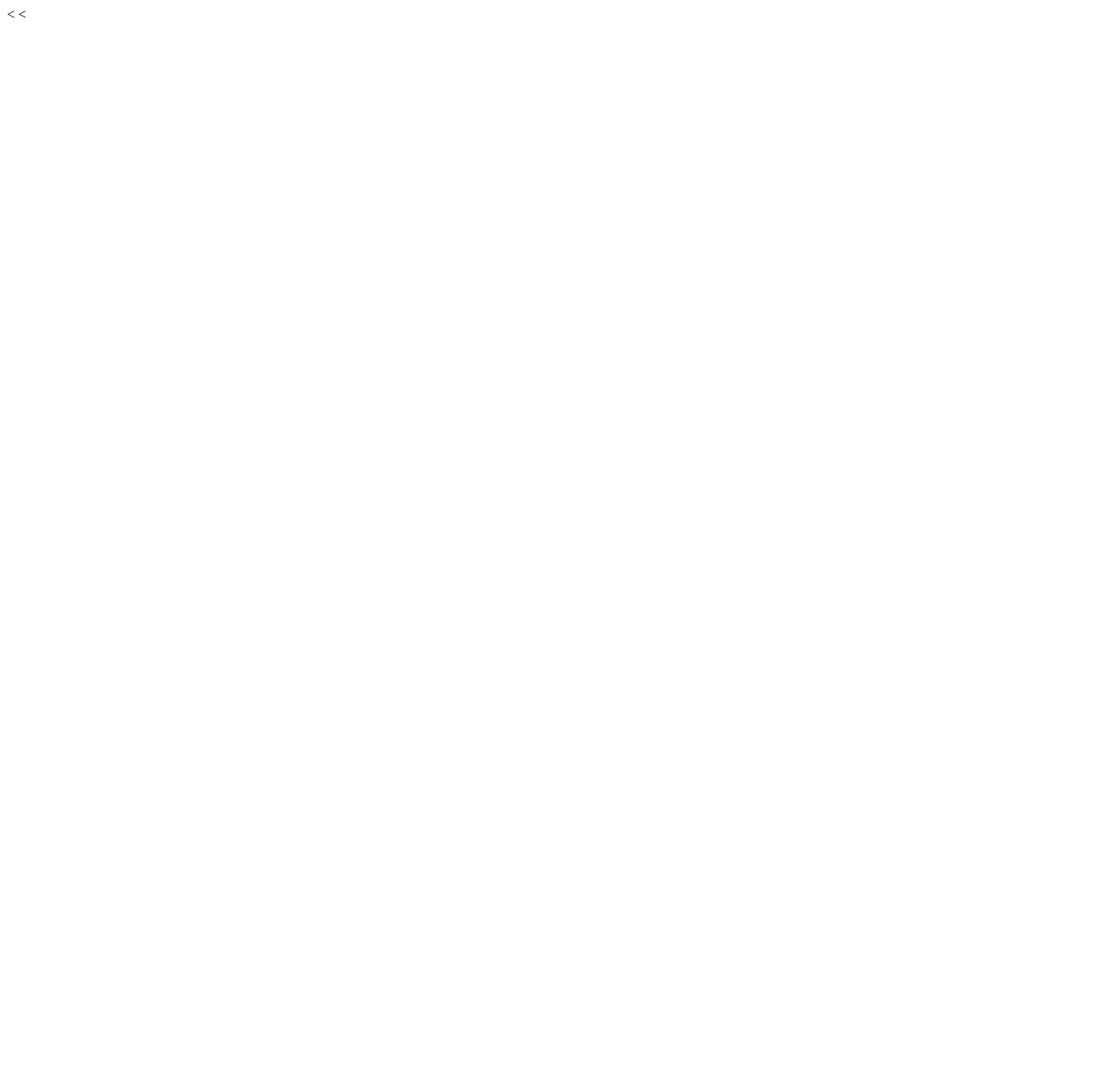
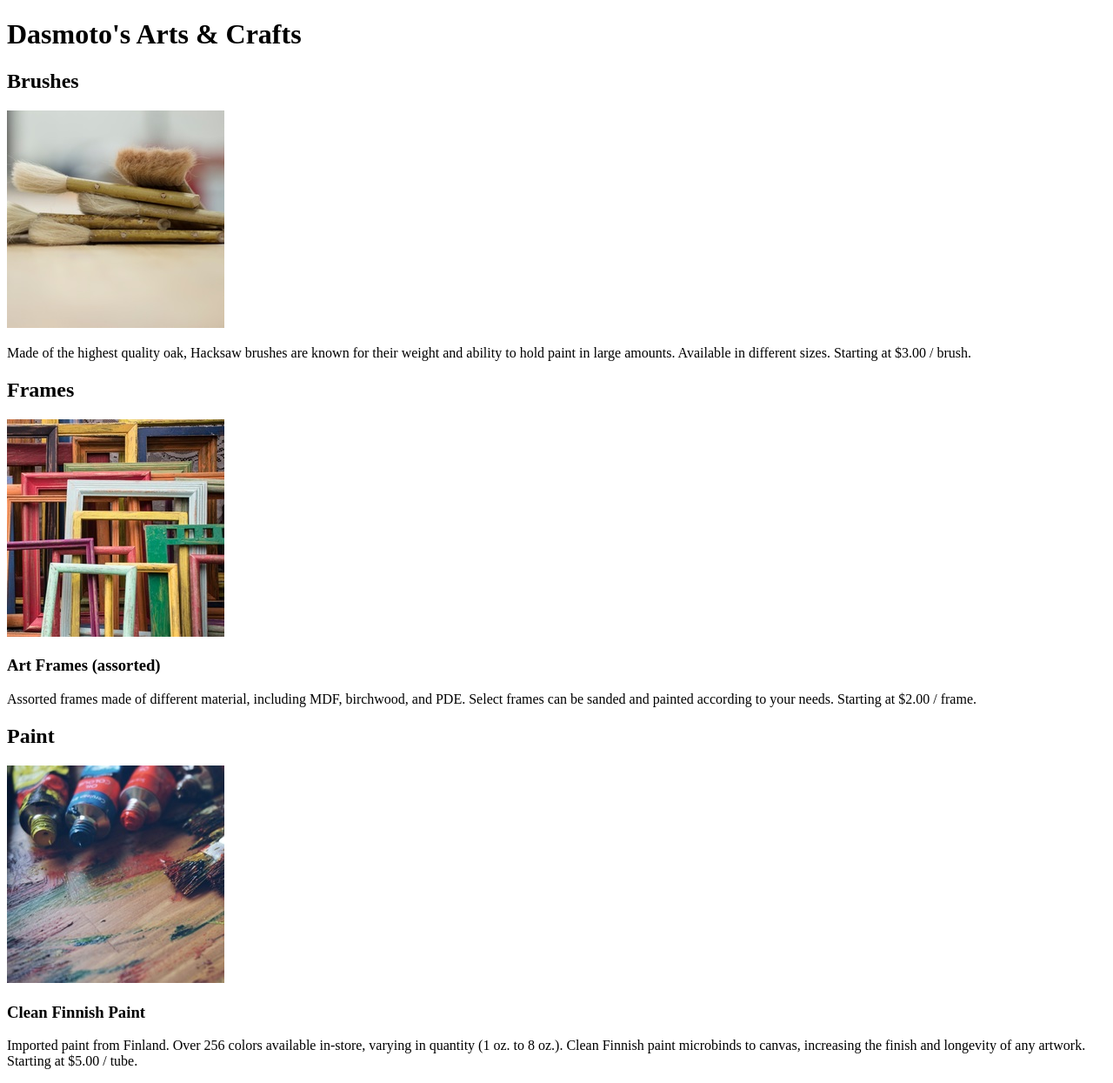
Before and after one commit to danyelle-grillo/project5, a plain HTML site: page index.html in a window 1280 px wide. Shown: the whole page at 87% size. Before the commit the page ends 800 px from the top, so only its background shows below. Drawn offline with Linux system fonts and the light colour scheme.

Commit message:
website writen like the sample

```diff
--- a/index.html
+++ b/index.html
@@ -1,11 +1,30 @@
-<<!DOCTYPE html>
+<!DOCTYPE html>
 <html lang="en" dir="ltr">
   <head>
     <meta charset="utf-8">
     <title>Dasmoto's Arts & Crafts</title>
-    <<link rel="stylesheet" type="text/css" href="style.css">
+    <link rel="stylesheet" type="text/css" href="style.css">
   </head>
   <body>
+    <h1>Dasmoto's Arts & Crafts</h1>
+    <h2>Brushes</h2>
+    <img src="./hacksaw.jpeg" alt="">
+    <p>Made of the highest quality oak, Hacksaw brushes are known for their weight
+    and ability to hold paint in large amounts. Available in different sizes. Starting at $3.00 / brush.</p>
+    <h2>Frames</h2>
+    <img src="./frames.jpeg" alt="">
+    <h3>Art Frames (assorted)</h3>
+    <p>Assorted frames made of different material, including MDF, birchwood,
+    and PDE. Select frames can be sanded and painted according to your needs. Starting at $2.00 / frame.</p>
+    <h2>Paint</h2>
+    <img src="./finnish.jpeg" alt="">
+    <h3>Clean Finnish Paint</h3>
+    <p>Imported paint from Finland. Over 256 colors available in-store,
+    varying in quantity (1 oz. to 8 oz.). Clean Finnish paint microbinds to canvas,
+    increasing the finish and longevity of any artwork. Starting at $5.00 / tube.</p>
+
+
+
 
   </body>
 </html>
```
Also changed, not shown: websitesample.jpg (added).
